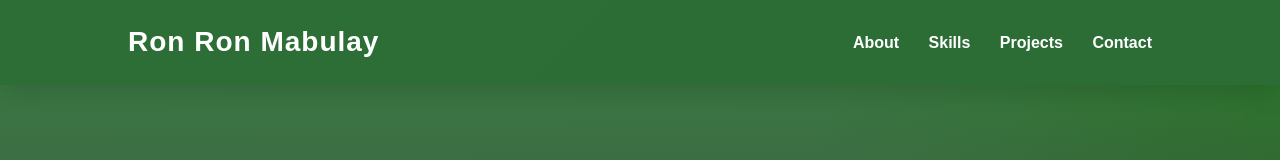
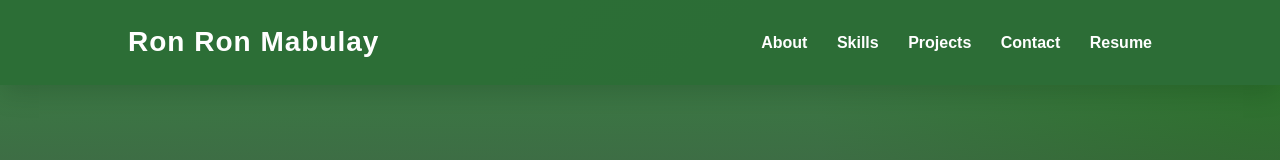
Before and after one commit to Nor420/personal-website, a plain HTML site: page index.html in a window 1280 px wide. Shown: the top 160 px of the page. Drawn offline with Linux system fonts and the light colour scheme.

Commit message:
add resume  downlod button

```diff
--- a/index.html
+++ b/index.html
@@ -39,6 +39,7 @@
       <a href="#skills">Skills</a>
       <a href="#projects">Projects</a>
       <a href="#contact">Contact</a>
+      <a href="resume.pdf" download>Resume</a>
     </nav>
   </header>
 
```
